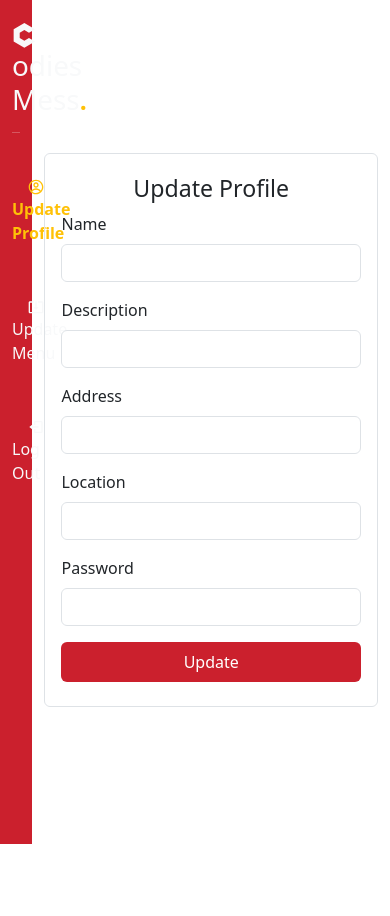
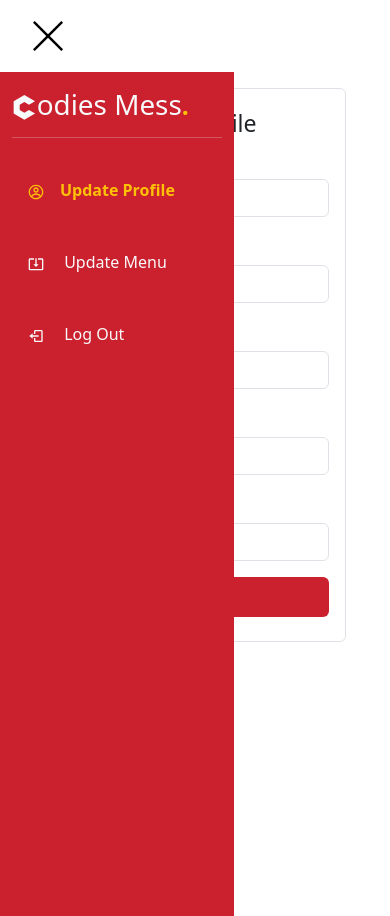
Before and after one commit to atharvam2004/Aajcha-Menu, a React (Create React App) app: page /dashboard in a window 390 px wide. Before the commit the page ends 844 px from the top, so only its background shows below. Built offline with nearby package versions, Linux system fonts and the light colour scheme; no server answers; sample sign-in values are in the browser's storage.

Commit message:
updated UI

```diff
--- a/src/App.css
+++ b/src/App.css
@@ -78,8 +78,8 @@ i:hover {
 }
 
 .bg-hero {
-  height: 30rem;
-  width: 100vw;
+  height: 35rem;
+  width: 100%;
 
   background: linear-gradient(rgba(22, 0, 22, 0.6), rgb(0, 0, 0)), url(https://img.freepik.com/free-photo/indian-dhal-spicy-curry-bowl-spices-herbs-rustic-black-wooden-table_2829-18716.jpg?w=1380&t=st=1678609979~exp=1678610579~hmac=fe7207cd095084564554c31e8e587a58d762492fd7b69632e32a9dbe7f695302);
   background-repeat: no-repeat;
@@ -94,8 +94,45 @@ h3{
   cursor: pointer;
 }
 
+
+/* CSS to make Owner Dashboard Responsive */
+.menu-btn{
+  display: none;
+}
+
 @media screen and (max-width: 480px) {
-  .mobile-hide {
+  .responsive-side{
     display: none;
+    z-index: 5;
+    width: 60vw;
+    position: absolute;
+  }
+  .menu-btn{
+    display: block;
+    width: 40px;
+    height: 40px;
+    margin: 1rem;
   }
 }
+
+/* General CSS to display or hide any component throught classes*/
+.show-component{
+  display: block;
+}
+
+.hide-component{
+  display: none;
+}
+
+/* CSS for Hamburger Menu Button */
+.ham-btn{
+  transition-duration: .5s;
+  background-image: url("./img/menu-btn.png");
+  background-size: cover;
+}
+
+.cross-btn{
+  transition-duration: .5s;
+  background-image: url("./img/close-btn.png");
+  background-size: cover;
+}
--- a/src/Components/Customer/Nav.js
+++ b/src/Components/Customer/Nav.js
@@ -42,7 +42,7 @@ const Nav = () => {
 
   return (
     <>
-      <div className="container pt-2">
+      <div className="container pt-2 home-nav">
         <div className="d-flex align-items-center">
           <h2 className="fs-3 flex-fill col-prim py-1">
             <SiCodio className="fs-2 col-prim" />
--- a/src/Components/Login/login.css
+++ b/src/Components/Login/login.css
@@ -14,4 +14,6 @@ a:hover {
 
 .login {
     width: 20rem;
+    margin-top: 1rem;
+    margin-bottom: 4rem;
 }
```
